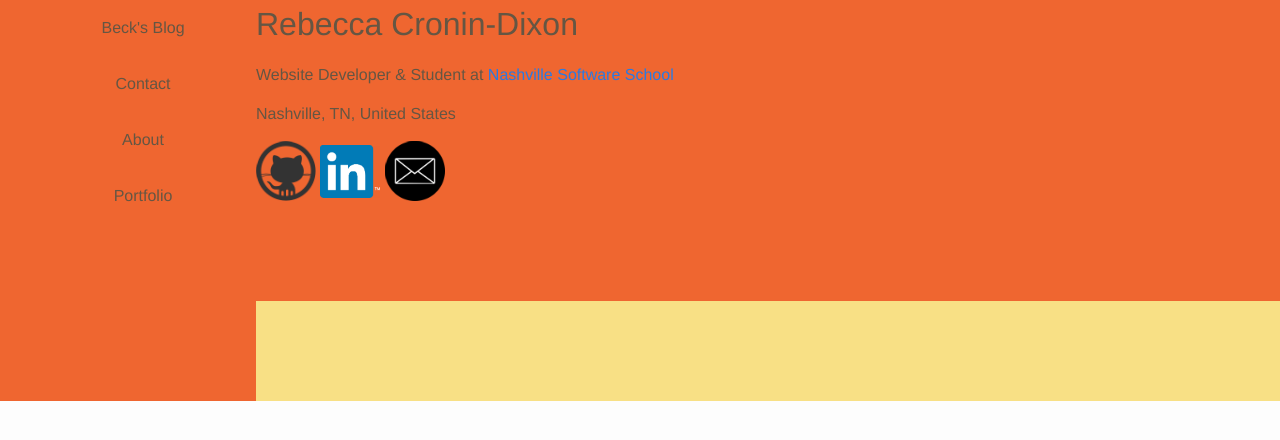
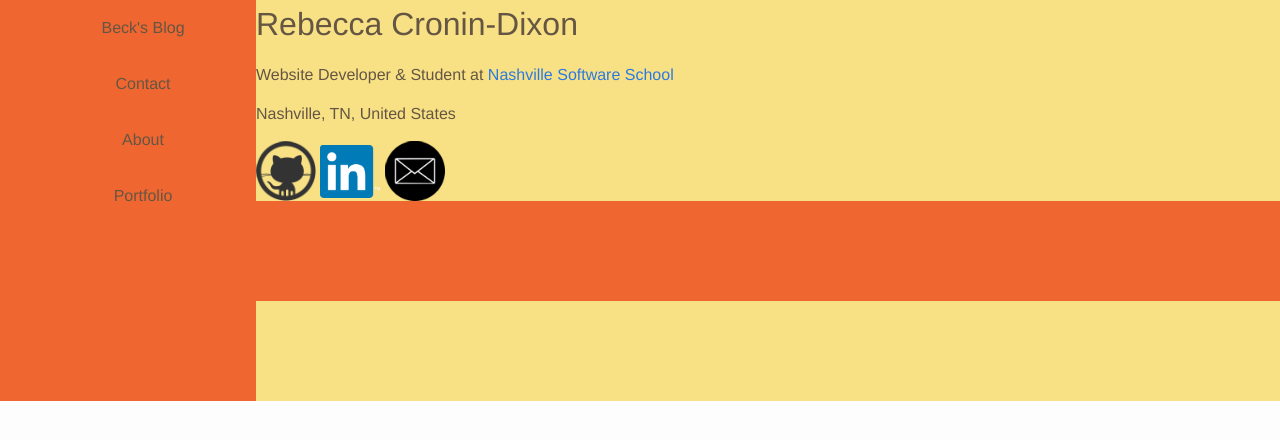
Before and after one commit to beck410/beck410.github.io, a Jekyll site: the page built from contact.html, in a window 1280 px wide. Shown: the top 440 px of the page. Built offline with Jekyll 4.4.1, drawn with Linux system fonts in a browser that asks for light colours.

Commit message:
added .main-content to default layout (fixed layout problems)

```diff
--- a/_layouts/default.html
+++ b/_layouts/default.html
@@ -6,17 +6,15 @@
   <body>
 
 	<section class="page-content">
-   	 {% include header.html %}
-
-		<section class="sidebar">
+			{% include header.html %}
+		<div class="sidebar">
 			{% include sidebar.html %}
-		</section>
-
+		</div>
+  	<div class="main-content">
   		{{ content }}
-
+		</div>
     	{% include footer.html %}
-
- 		</section>
+ 	</section>
   </body>
 
 </html>
--- a/index.html
+++ b/index.html
@@ -4,7 +4,6 @@
 permalink: /
 ---
 
-<section class="main-content">
 
 	<h1>Rebecca Cronin-Dixon</h1>
 
@@ -17,5 +16,3 @@
 	<h2>Play</h2>
 
 <p>In my spare time away from the computer, you can find me with either a book,guitar or spatula in my hand. More than often my small jackabee Penny will be by my side.</p>
-
-</section> <!-- .main-content -->
```
